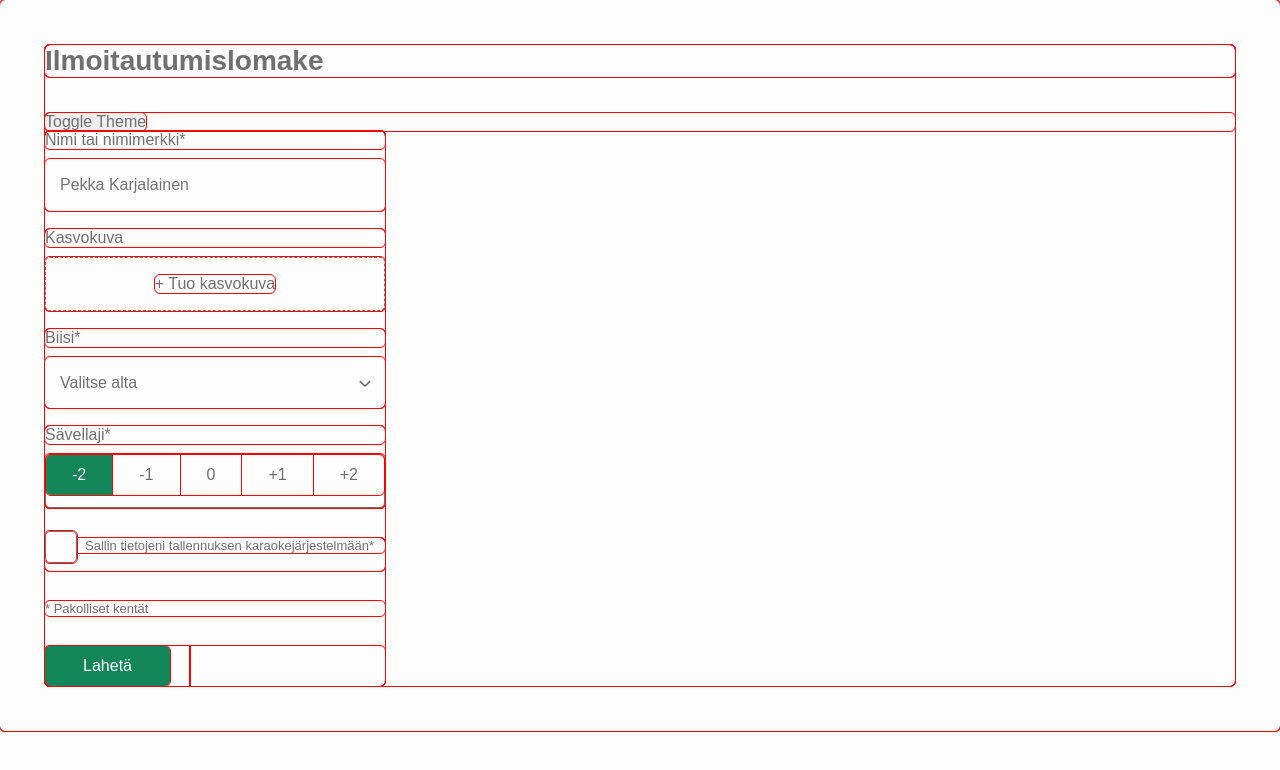
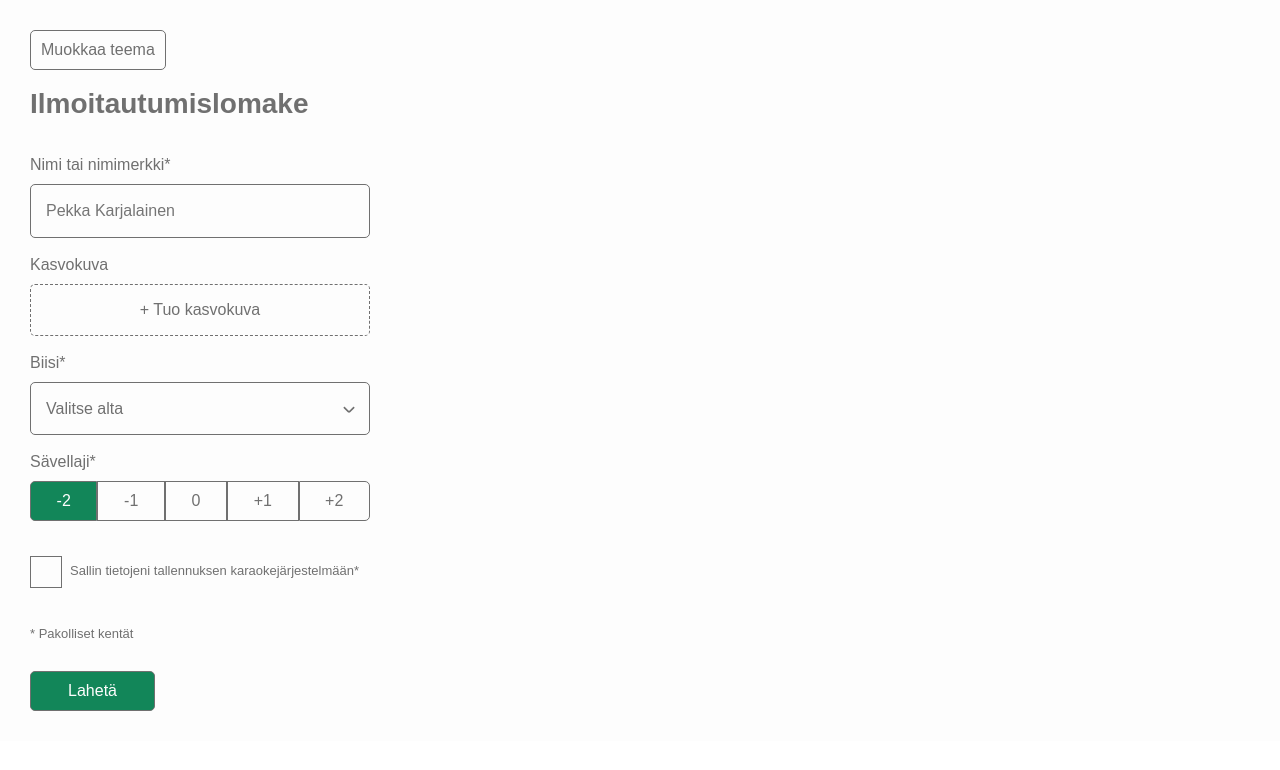
Before and after one commit to MikhailDeriabin/form_app, a React (Create React App) app: page / in a window 1280 px wide. Shown: the top 770 px of the page. Built offline with nearby package versions, Linux system fonts and the light colour scheme.

Commit message:
fix bugs with theme

```diff
--- a/package.json
+++ b/package.json
@@ -1,4 +1,5 @@
 {
+  "homepage": "https://MikhailDeriabin.github.io/form_app",
   "name": "form_app",
   "version": "0.1.0",
   "private": true,
@@ -10,6 +11,7 @@
     "@types/node": "^16.18.86",
     "@types/react": "^18.2.61",
     "@types/react-dom": "^18.2.19",
+    "gh-pages": "^6.1.1",
     "react": "^18.2.0",
     "react-dom": "^18.2.0",
     "react-scripts": "5.0.1",
@@ -21,7 +23,9 @@
     "start": "react-scripts start",
     "build": "react-scripts build",
     "test": "react-scripts test",
-    "eject": "react-scripts eject"
+    "eject": "react-scripts eject",
+    "predeploy": "npm run build",
+    "deploy": "gh-pages -d build"
   },
   "eslintConfig": {
     "extends": [
--- a/src/App.tsx
+++ b/src/App.tsx
@@ -1,10 +1,13 @@
 import React from 'react';
 import MainPage from "./pages/MainPage/MainPage";
+import {DefaultContainer} from "./providers/ThemeProvider/themeStyles";
+
+
 
 export default function App() {
     return (
-      <div className="MainPage">
+      <DefaultContainer>
           <MainPage/>
-      </div>
+      </DefaultContainer>
     );
 }
--- a/src/components/ImageUploader/ImageUploader.tsx
+++ b/src/components/ImageUploader/ImageUploader.tsx
@@ -5,13 +5,14 @@ import {Theme} from "../../providers/ThemeProvider/themes";
 
 const DefaultContainer = styled.div<{ theme: Theme }>`${ inputStyles }`;
 const UploadContainer = styled(DefaultContainer)<{ theme: Theme }>`
-    z-index: 2;
     display: flex;
     justify-content: center;
     align-items: center;
     border: ${({ theme }) => theme.borders.width} dashed ${({ theme }) => theme.colors.border};
     border-radius: ${({ theme }) => theme.borders.radius};
     cursor: pointer;
+    padding: 0;
+    height: 50px;
 
     &:hover > label{
         color: ${({ theme }) => theme.colors.input.hover.text};
@@ -23,8 +24,9 @@ const HiddenInput = styled.input`
 `;
 
 const Label = styled.label`
-    z-index: 1;
     display: flex;
+    width: 100%;
+    height: 100%;
     justify-content: center;
     align-items: center;
     cursor: pointer;
--- a/src/components/MyComponent/MyComponent.tsx
+++ /dev/null
@@ -1,16 +0,0 @@
-import React from 'react';
-import styled from 'styled-components';
-import {Theme} from "../../providers/ThemeProvider/themes";
-
-const ThemeToggle = styled.button<{ theme: Theme }>`
-  background: ${ ({ theme }) => theme.background };
-  color: ${ ({ theme }) => theme.text };
-`;
-
-export const MyComponent: React.FC = () => {
-    return (
-        <div>
-            <ThemeToggle>Toggle Theme</ThemeToggle>
-        </div>
-    );
-};
--- a/src/components/Switcher/styles.css
+++ b/src/components/Switcher/styles.css
@@ -1,5 +1,4 @@
 .switcher{
     display: flex;
     height: 52px;
-    border: 1px solid #707070;
 }
--- /dev/null
+++ b/src/components/ThemeToggleButton/TeamToggleButton.tsx
@@ -0,0 +1,20 @@
+import React from 'react';
+import styled from 'styled-components';
+import {Theme} from "../../providers/ThemeProvider/themes";
+import {useTheme} from "../../providers/ThemeProvider/ThemeProvider";
+import {DefaultButton} from "../../providers/ThemeProvider/themeStyles";
+
+const ThemeToggle = styled(DefaultButton)<{ theme: Theme }>`
+    background: ${ ({ theme }) => theme.colors.background };
+    color: ${ ({ theme }) => theme.colors.text };
+    margin-bottom: ${ ({ theme }) => theme.spacing.medium};
+    height: auto;
+    max-width: 150px;
+`;
+
+export const TeamToggleButton: React.FC = () => {
+    const { toggleTheme } = useTheme();
+    return (
+        <ThemeToggle onClick={toggleTheme}>Muokkaa teema</ThemeToggle>
+    );
+};
--- a/src/index.css
+++ b/src/index.css
@@ -2,16 +2,4 @@
     margin: 0;
     padding: 0;
     border: none;
-    border-radius: 5px;
-    outline: 1px solid red;
-
-    font-family: 'Arial', sans-serif;
-    font-size: 16px;
-    color: #707070;
 }
-
-body{
-    padding: 45px;
-
-    background-color: #FDFDFD;
-}
--- a/src/pages/MainPage/MainPage.tsx
+++ b/src/pages/MainPage/MainPage.tsx
@@ -1,5 +1,5 @@
 import React, {useState} from "react";
-import {MyComponent} from "../../components/MyComponent/MyComponent";
+import {TeamToggleButton} from "../../components/ThemeToggleButton/TeamToggleButton";
 import {TextInput} from "../../components/TextInput/TextInput";
 import {LabeledSelect} from "../../components/LabeledSelect/LabeledSelect";
 import {Switcher} from "../../components/Switcher/Switcher";
@@ -111,10 +111,10 @@ export default function MainPage() {
 
     return (
         <div className="MainPage">
+            <TeamToggleButton/>
             <header>
                 <h1>Ilmoitautumislomake</h1>
             </header>
-            <MyComponent/>
 
             <section className="form-section">
                 <form id="form">
--- a/src/pages/MainPage/styles.css
+++ b/src/pages/MainPage/styles.css
@@ -24,21 +24,6 @@ h1{
     gap: 30px;
 }
 
-.image-input-field{
-    border-style: dashed;
-    display: flex;
-    flex-direction: column;
-    gap: 10px;
-}
-.image-input-field:hover{
-    background-color: #18B77A;
-    color: #FDFDFD;
-}
-.image-input-field:hover::placeholder{
-    color: #FDFDFD;
-    opacity: 1;
-}
-
 .info{
     font-size: 13px;
 }
--- a/src/providers/ThemeProvider/ThemeProvider.tsx
+++ b/src/providers/ThemeProvider/ThemeProvider.tsx
@@ -22,8 +22,10 @@ export const useTheme = () => {
 };
 
 export const ThemeProvider = ({ children }: ThemeProviderProps) => {
+    const prefersDarkMode = window.matchMedia && window.matchMedia('(prefers-color-scheme: dark)').matches
+
     const [theme, setTheme] = useState<Theme>(lightTheme);
-    const [themeType, setThemeType] = useState<'light' | 'dark'>('light');
+    const [themeType, setThemeType] = useState<'light' | 'dark'>(prefersDarkMode ? 'dark' : 'light');
 
     const toggleTheme = () => {
         setTheme(theme === lightTheme ? darkTheme : lightTheme);
--- a/src/providers/ThemeProvider/themeStyles.ts
+++ b/src/providers/ThemeProvider/themeStyles.ts
@@ -1,5 +1,19 @@
 import styled, { css } from 'styled-components';
 import {Theme} from "./themes";
+
+export const containerStyles = css<{ theme: Theme }>`
+    ${
+        ({ theme }) => `
+                margin: 0 auto;
+                padding: ${theme.spacing.large};
+
+                background-color: ${theme.colors.background};
+                color: ${theme.colors.text};
+                font-size: ${theme.fonts.sizes.medium};
+                font-family: ${theme.fonts.family};
+        `}
+`;
+export const DefaultContainer = styled.div<{ theme: Theme }>`${ containerStyles }`;
 
 export const buttonStyles = css<{ theme: Theme }>`
     ${
@@ -11,6 +25,8 @@ export const buttonStyles = css<{ theme: Theme }>`
             font-size: ${theme.fonts.sizes.medium};
             font-family: ${theme.fonts.family};
             padding: ${theme.paddings.button.t} ${theme.paddings.button.r} ${theme.paddings.button.b} ${theme.paddings.button.l};
+            border: ${theme.borders.width} solid ${theme.colors.border};
+            border-radius: ${theme.borders.radius};
 
             &:hover {
               background-color: ${theme.colors.input.hover.background};
@@ -30,6 +46,8 @@ export const inputStyles = css<{ theme: Theme }>`
             font-size: ${theme.fonts.sizes.medium};
             font-family: ${theme.fonts.family};
             padding: ${theme.paddings.input.t} ${theme.paddings.input.r} ${theme.paddings.input.b} ${theme.paddings.input.l};
+            border: ${theme.borders.width} solid ${theme.colors.border};
+            border-radius: ${theme.borders.radius};
 
             &:hover {
               background-color: ${theme.colors.input.hover.background};
@@ -52,6 +70,8 @@ export const selectStyles = css<{ theme: Theme }>`
             font-size: ${theme.fonts.sizes.medium};
             font-family: ${theme.fonts.family};
             padding: ${theme.paddings.input.t} ${theme.paddings.input.r} ${theme.paddings.input.b} ${theme.paddings.input.l};
+            border: ${theme.borders.width} solid ${theme.colors.border};
+            border-radius: ${theme.borders.radius};
 
             &:hover {
               background-color: ${theme.colors.select.hover.background};
--- a/src/providers/ThemeProvider/themes.ts
+++ b/src/providers/ThemeProvider/themes.ts
@@ -149,7 +149,7 @@ export const lightTheme: Theme = {
 export const darkTheme: Theme = {
     ...lightTheme,
     colors: {
-        background: '#707070',
+        background: '#1C1B22',
         text: '#FDFDFD',
         error: '#E21F18',
         button: {
@@ -162,22 +162,22 @@ export const darkTheme: Theme = {
         },
         input: {
             text: '#FDFDFD',
-            background: '#18B77A',
+            background: '#1C1B22',
             hover: {
                 text: '#FDFDFD',
                 background: '#128659'
             }
         },
         select: {
-            text: '#707070',
-            background: '#FDFDFD',
+            text: '#FDFDFD',
+            background: '#1C1B22',
             hover: {
                 text: '#FDFDFD',
-                background: '#18B77A'
+                background: '#128659'
             },
             focus: {
                 text: '#707070',
-                background: '#FDFDFD'
+                background: '#1C1B22'
             }
         },
 
```
Also changed, not shown: 1 other file (tests, documents, lock files or other folders).
